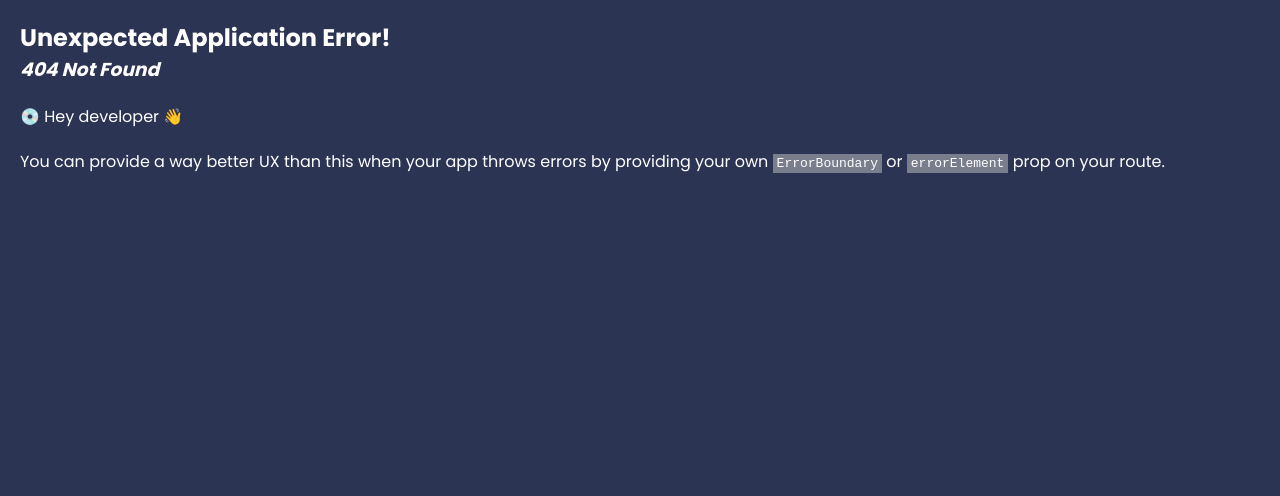
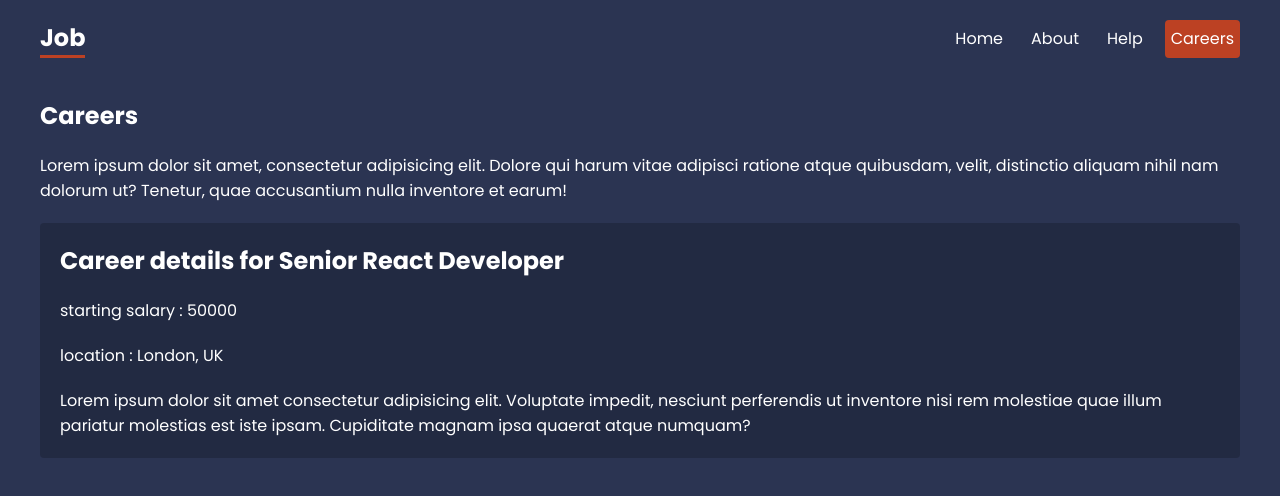
Before and after one commit to Axizeaus/react-router-net-ninja, a React (Vite) app: page /careers/1 in a window 1280 px wide. Before the commit this address had no page. Shown: the top 496 px of the page. Built offline with nearby package versions, Linux system fonts and the light colour scheme; data requests are answered from the project's data file.

Commit message:
finished lesson 7

```diff
--- a/src/App.jsx
+++ b/src/App.jsx
@@ -15,6 +15,7 @@ import Faq from "./pages/help/Faq";
 import Contact from "./pages/help/Contact";
 import CareersLayout from "./layouts/CareersLayout";
 import Careers, { careersLoader } from "./pages/careers/Careers";
+import CareerDetail, { careerDetailLoader } from "./pages/careers/CareerDetail";
 
 const router = createBrowserRouter(
   createRoutesFromElements(
@@ -27,6 +28,11 @@ const router = createBrowserRouter(
       </Route>
       <Route path="careers" element={<CareersLayout />}>
         <Route index element={<Careers />} loader={careersLoader} />
+        <Route
+          path=":id"
+          element={<CareerDetail />}
+          loader={careerDetailLoader}
+        />
       </Route>
     </Route>
   )
--- /dev/null
+++ b/src/pages/careers/CareerDetail.jsx
@@ -0,0 +1,25 @@
+import { useLoaderData, useParams } from "react-router-dom";
+
+export default function CareerDetail() {
+  const { id } = useParams();
+  const details = useLoaderData();
+  return (
+    <div className="career-details">
+      <h2>Career details for {details.title}</h2>
+      <p>starting salary : {details.salary}</p>
+      <p>location : {details.location}</p>
+      <div className="details">
+        Lorem ipsum dolor sit amet consectetur adipisicing elit. Voluptate
+        impedit, nesciunt perferendis ut inventore nisi rem molestiae quae illum
+        pariatur molestias est iste ipsam. Cupiditate magnam ipsa quaerat atque
+        numquam?
+      </div>
+    </div>
+  );
+}
+
+export const careerDetailLoader = async ({ params }) => {
+  const { id } = params;
+  const res = await fetch("http://localhost:4000/careers/" + id);
+  return res.json();
+};
--- a/src/pages/careers/Careers.jsx
+++ b/src/pages/careers/Careers.jsx
@@ -6,7 +6,7 @@ export default function Careers() {
   return (
     <div className="careers">
       {careers.map((career) => (
-        <Link to="/" key={career.id}>
+        <Link to={`${career.id}`} key={career.id}>
           <p>{career.title}</p>
           <p>Based in {career.location}</p>
         </Link>
```
